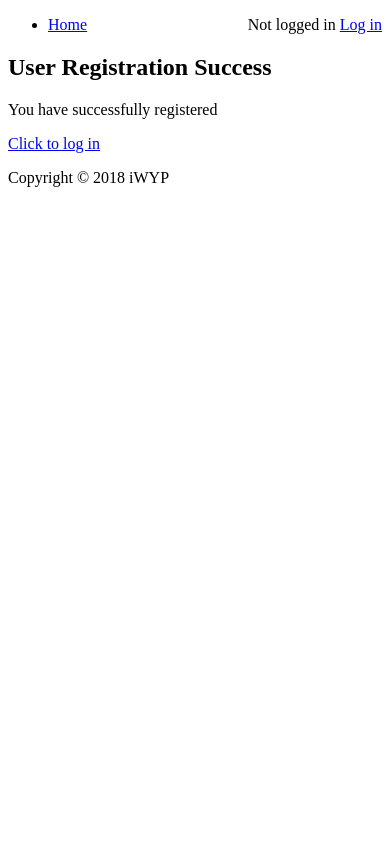
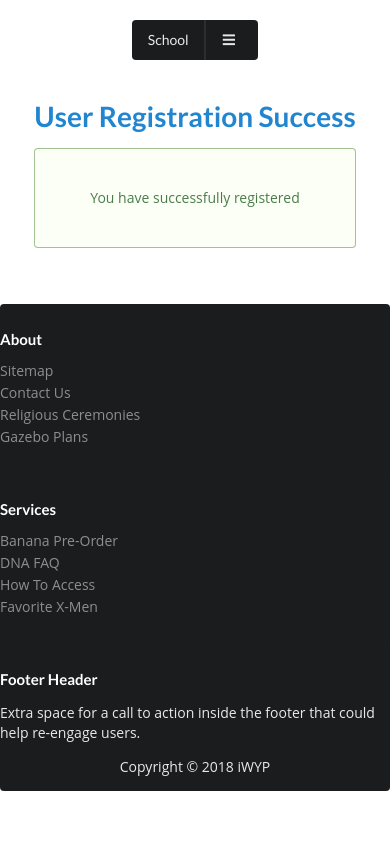
Before and after one commit to fbenavides69/school, a Django app: page /registration/success/ in a window 390 px wide. Run offline with Django 3.2, Linux system fonts and the light colour scheme; some libraries are stand-ins or nearby versions.

Commit message:
Semantic UI with responsive mobile menu

```diff
--- a/registration/templates/registration/success.html
+++ b/registration/templates/registration/success.html
@@ -2,8 +2,20 @@
 
 {% block title %}User Registration Success{% endblock %}
 
-{% block sidenav %}
-    <li><a href="/">Home</a></li>
+{% block menunav %}
+    <a href="/" class="brand item">School</a>
+    <div class="right menu">
+        <a href="{% url 'register' %}" class="item">Register</a>
+        <a href="{% url 'login' %}" class="item">Login</a>
+    </div>
+{% endblock %}
+
+{% block verticalmenunav %}
+    <a href="/" class="brand item">School</a>
+    <div class="right menu">
+        <a href="{% url 'register' %}" class="item">Register</a>
+        <a href="{% url 'login' %}" class="item">Login</a>
+    </div>
 {% endblock %}
 
 {% block content %}
@@ -12,10 +24,9 @@
             <div class="content">User Registration Success</div>
         </h1>
 
-        <div class="ui message">
+        <div class="ui success message">
             <p>You have successfully registered</p>
         </div>
-        <p><a href="{% url 'login' %}?next=/">Click to log in</a></p>
         {% csrf_token %}
     </div>
 {% endblock %}
--- /dev/null
+++ b/school/static/css/main.css
@@ -0,0 +1,32 @@
+*{
+    margin: 0;
+    padding: 0;
+}
+
+body{
+    font-family: 'Open Sans', sans-serif;
+    margin-bottom: 60px;
+}
+
+.ui.navbar {
+    margin-top: 20px !important;
+}
+
+.padding-reset{
+    padding: 0px !important;
+}
+
+.ui.message{
+    padding: 40px !important;
+}
+
+@media (max-width: 767px) {
+    .ui.inverted.navbar{
+    }
+}
+
+.ui.vertical.menu{
+    margin-top: -15px !important;
+    width: 100%;
+    display: none;
+}
--- /dev/null
+++ b/school/static/js/main.js
@@ -0,0 +1,8 @@
+$(document).ready(function(){
+    $('.right.menu.open').on("click",function(e){
+        e.preventDefault();
+        $('.ui.vertical.menu').toggle();
+    });
+
+    $('.ui.dropdown').dropdown();
+});
--- a/school/static/js/welcome.jsx
+++ b/school/static/js/welcome.jsx
@@ -4,8 +4,8 @@ import React from "react";
 export default class Welcome extends React.Component {
   render () {
     return (
-      <div class="ui message">
-          <h1 lass="ui header">Welcome to React</h1>
+      <div className="ui message">
+          <h1 className="ui header">Welcome to React</h1>
       </div>);
   }
 }
--- a/school/templates/base.html
+++ b/school/templates/base.html
@@ -1,46 +1,119 @@
 {% load static %}
-<!doctype html>
+<!DOCTYPE html>
 <html>
   <head>
-    <meta charset="utf-8">
+    <meta charset="utf-8" />
+    <meta http-equiv="X-UA-Compatible" content="IE=edge,chrome=1" />
+    <meta name="viewport" content="width=device-width, initial-scale=1.0, maximum-scale=1.0" />
+    <meta name="mobile-web-app-capable" content="yes">
+    <meta name="description" content="">
+
     <title>
       {% block title %}
         Untitled Document
-      {% endblock title %}
+      {% endblock %}
     </title>
-    <!-- <link href="{% static 'main.css' %}" rel="stylesheet" type="text/css"> -->
+
+    <link href="https://cdn.jsdelivr.net/npm/semantic-ui@2.3.1/dist/semantic.min.css" rel="stylesheet"  type="text/css">
+    <link href="{% static 'css/main.css' %}" rel="stylesheet" type="text/css">
   </head>
   <body>
-    <div id="wrapper">
-      <header id="header">
-        <div id="logo">
-          <!-- <img src="{% static 'logo.jpg' %}" alt=""/> -->
-          <span style="float: right;">
-            {% if user.is_authenticated %}
-              Hello, {{ user.username }} <a href="{% url 'logout' %}?next=/">Log out</a>
-            {% else %}
-              Not logged in <a href="{% url 'login' %}?next=/">Log in</a>
-            {% endif %}
-          </span>
+    <div class="ui center aligned page grid">
+      <div class="computer tablet only row">
+        <div class="ui fluid inverted navbar menu">
+          {% block menunav %}
+            <a href="/" class="brand item">School</a>
+            <!--a href="" class="active item">Link</a-->
+            <!--a href="" class="item">Link</a-->
+            <!--a href="" class="item">Link</a-->
+            <!--a class="ui dropdown item">Dropdown
+              <i class="dropdown icon"></i>
+              <div class="menu">
+                <div class="item">Action</div>
+                <div class="item">Another action</div>
+                <div class="item">Something else here</div>
+                <div class="ui divider"></div>
+                <div class="item">Seperated link</div>
+                <div class="item">One more seperated link</div>
+              </div>
+            </a-->
+            <div class="right menu">
+                <a href="{% url 'register' %}" class="item">Register</a>
+                <a href="{% url 'login' %}" class="item">Login</a>
+            </div>
+          {% endblock %}
         </div>
-        <!-- <div id="topbanner"><img src="{% static 'top_banner.png' %}" width="800" height="200" alt=""/></div> -->
-      </header>
-      <aside id="leftsidebar">
-        <nav id="nav">
-          <ul>
-            {% block sidenav %}
-              <!-- <li>Menu 1</li><li>Menu 2</li><li>Menu 3</li> -->
+      </div>
+
+      <div class="mobile only narrow row">
+          <div class="ui inverted navbar menu">
+              <a href="" class="brand item">School</a>
+              <div class="right menu open">
+                  <a href="#" class="item menu">
+                      <i class="inverted bars icon"></i>
+                  </a>
+              </div>
+          </div>
+
+          <div class="ui vertical navbar menu">
+            {% block verticalmenunav %}
+              <a href="/" class="brand item">School</a>
+              <div class="right menu">
+                  <a href="{% url 'register' %}" class="item">Register</a>
+                  <a href="{% url 'login' %}" class="item">Login</a>
+              </div>
             {% endblock %}
-          </ul>
-        </nav>
-      </aside>
-      <section id="main">
-        {% block content %}
-          <h1>Welcome!</h1>
-          <p>This is the site template</p>
-        {% endblock %}
-      </section>
-      <footer id="footer">Copyright &copy; 2018 iWYP</footer>
+          </div>
+      </div>
     </div>
+
+    <div class="ui center aligned page grid">
+        <div class="ui center aligned basic segment">
+          <!--div class="ui container"-->
+            {% block content %}
+              <h1 class="ui header">Template</h1>
+              <p>Base Template</p>
+            {% endblock %}
+          <!--/div-->
+          <script src="{% static 'dist/bundle.js' %}" type="text/javascript" ></script>
+        </div>
+
+        <div class="ui inverted segment">
+          <div class="ui inverted stackable divided equal height grid">
+            <div class="row">
+              <div class="three wide column">
+                <h4 class="ui inverted header">About</h4>
+                <div class="ui inverted link list">
+                  <a href="#" class="item">Sitemap</a>
+                  <a href="#" class="item">Contact Us</a>
+                  <a href="#" class="item">Religious Ceremonies</a>
+                  <a href="#" class="item">Gazebo Plans</a>
+                </div>
+              </div>
+              <div class="three wide column">
+                <h4 class="ui inverted header">Services</h4>
+                <div class="ui inverted link list">
+                  <a href="#" class="item">Banana Pre-Order</a>
+                  <a href="#" class="item">DNA FAQ</a>
+                  <a href="#" class="item">How To Access</a>
+                  <a href="#" class="item">Favorite X-Men</a>
+                </div>
+              </div>
+              <div class="seven wide column">
+                <h4 class="ui inverted header">Footer Header</h4>
+                <p>Extra space for a call to action inside the footer that could help re-engage users.</p>
+              </div>
+            </div>
+          </div>
+
+          <div class="ui center aligned container">
+            Copyright &copy; 2018 iWYP
+          </div>
+        </div>
+    </div>
+
+    <script src="https://code.jquery.com/jquery-3.3.1.min.js" integrity="sha256-FgpCb/KJQlLNfOu91ta32o/NMZxltwRo8QtmkMRdAu8=" crossorigin="anonymous"></script>
+    <script src="https://cdn.jsdelivr.net/npm/semantic-ui@2.3.1/dist/semantic.min.js"></script>
+    <script src="{% static 'js/main.js' %}"></script>
   </body>
 </html>
```
Also changed, not shown: registration/templates/registration/login.html (+15 -3 lines), registration/templates/registration/register.html (+15 -3 lines), school/templates/404.html (+14 -2 lines), school/templates/index.html (+15 -3 lines), school/static/img/background.jpg (deleted), school/static/img/chalkboard.jpg (deleted), school/static/img/school.jpg (deleted), school/static/img/top_banner.png (deleted).
